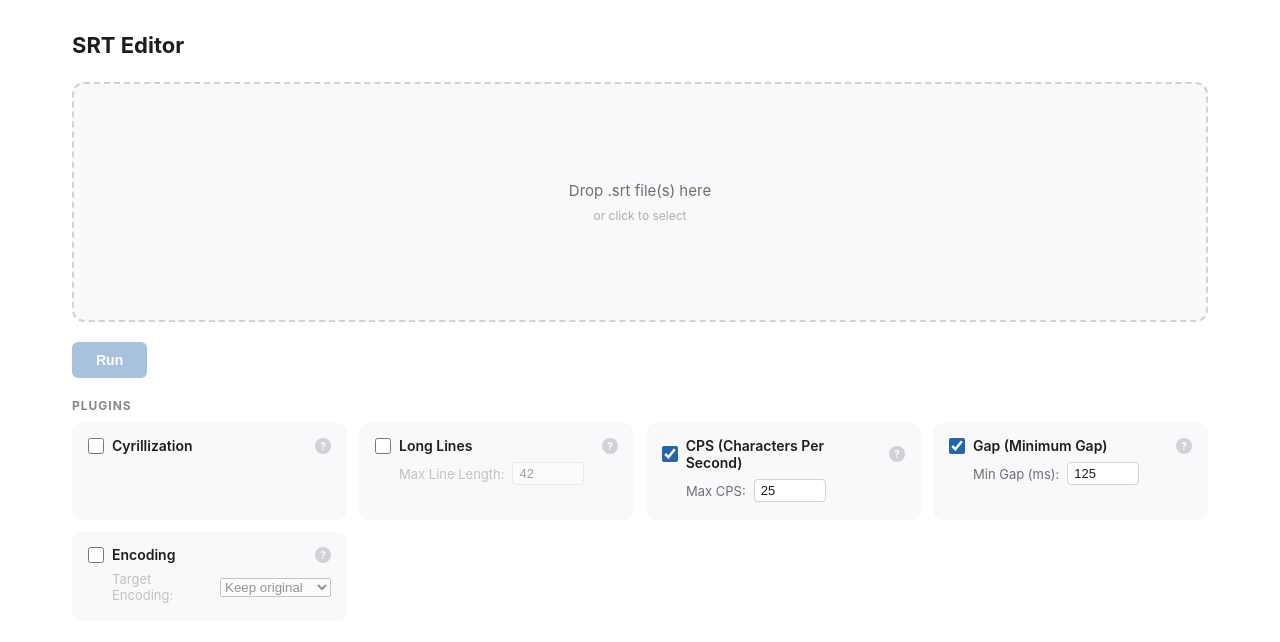
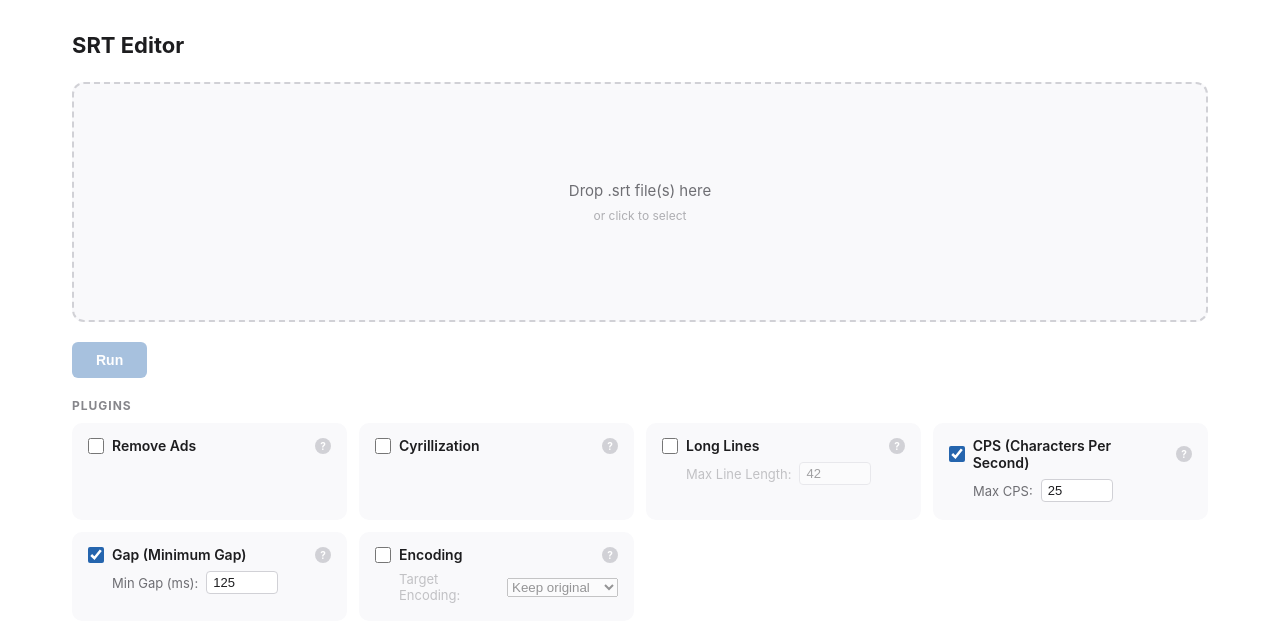
Before and after one commit to milansusnjar/srt-editor, a Preact app: page / in a window 1280 px wide. Shown: the top 642 px of the page. Built offline with nearby package versions, Linux system fonts and the light colour scheme.

Commit message:
Add Remove Ads plugin
Removes known ad subtitles (titlovi.com) from the first and last position in SRT files. Runs first in the plugin pipeline before all text and timing transforms.

```diff
--- a/src/main.tsx
+++ b/src/main.tsx
@@ -104,7 +104,11 @@ function App() {
           if (timingChanged || textChanged) changes++;
         }
 
-        if (changes > 0) {
+        const removed = before.length - subtitles.length;
+
+        if (removed > 0 && plugin.id === "removeAds") {
+          pluginSummaries.push(`Removed ${removed} ad subtitle${removed > 1 ? "s" : ""}`);
+        } else if (changes > 0) {
           if (plugin.id === "cyrillization") {
             pluginSummaries.push("Transliterated to Cyrillic");
           } else {
--- a/src/plugins/index.ts
+++ b/src/plugins/index.ts
@@ -1,10 +1,11 @@
 import { PluginConfig } from "../types";
+import { removeAdsPlugin } from "./removeAds";
 import { cyrillizationPlugin } from "./cyrillization";
 import { longLinesPlugin } from "./longLines";
 import { cpsPlugin } from "./cps";
 import { gapPlugin } from "./gap";
 import { encodingPlugin } from "./encoding";
 
-// Plugin execution order: text transforms first, then timing adjustments, then output format.
-// Cyrillization → Long Lines → CPS → Gap → Encoding
-export const allPlugins: PluginConfig[] = [cyrillizationPlugin, longLinesPlugin, cpsPlugin, gapPlugin, encodingPlugin];
+// Plugin execution order: cleanup first, then text transforms, timing adjustments, output format.
+// Remove Ads → Cyrillization → Long Lines → CPS → Gap → Encoding
+export const allPlugins: PluginConfig[] = [removeAdsPlugin, cyrillizationPlugin, longLinesPlugin, cpsPlugin, gapPlugin, encodingPlugin];
--- /dev/null
+++ b/src/plugins/removeAds.ts
@@ -0,0 +1,40 @@
+import { PluginConfig, Subtitle } from "../types";
+
+const ADS = [
+  "Preuzeto sa www.titlovi.com",
+  "www.titlovi.com",
+];
+
+function isAd(subtitle: Subtitle): boolean {
+  const text = subtitle.lines.join(" ").trim();
+  return ADS.some((ad) => text === ad);
+}
+
+export const removeAdsPlugin: PluginConfig = {
+  id: "removeAds",
+  name: "Remove Ads",
+  description:
+    "Removes known advertisement subtitles (e.g. titlovi.com) from the first and last position in the file.",
+  enabled: false,
+  params: [],
+  run(subtitles: Subtitle[]): Subtitle[] {
+    if (subtitles.length === 0) return subtitles;
+
+    let result = subtitles;
+
+    if (result.length > 0 && isAd(result[result.length - 1])) {
+      result = result.slice(0, -1);
+    }
+
+    if (result.length > 0 && isAd(result[0])) {
+      result = result.slice(1);
+    }
+
+    // Re-index
+    if (result.length !== subtitles.length) {
+      result = result.map((s, i) => ({ ...s, index: i + 1 }));
+    }
+
+    return result;
+  },
+};
```
Also changed, not shown: 1 other file (tests, documents, lock files or other folders).
